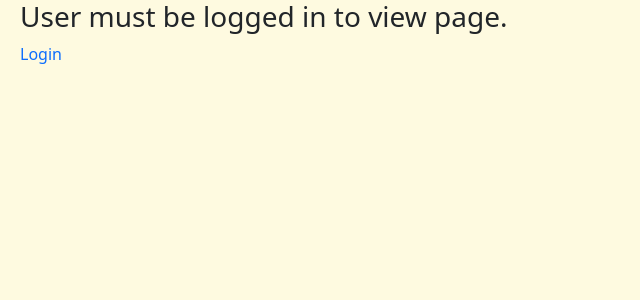
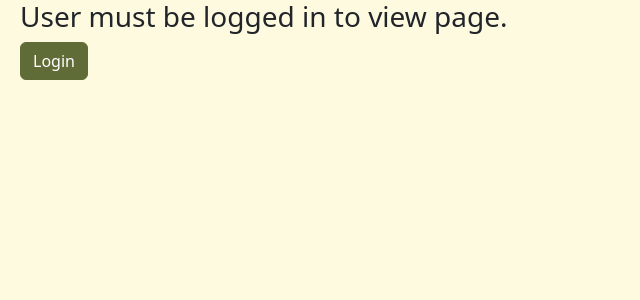
Before and after one commit to raymond-lee093/miniproject4RaymondLee, a Django app: page /polls/ in a window 1280 px wide. Shown: the top 300 px of the page, without its empty margins (0-640 px from the left). Run offline with Django 5.2, Linux system fonts and the light colour scheme.

Commit message:
Modified templates to not show information if user is logged out.

```diff
--- a/mysite/polls/templates/polls/detail.html
+++ b/mysite/polls/templates/polls/detail.html
@@ -30,7 +30,7 @@
     <a href="#" class="btn btn-secondary btn-sm" data-bs-toggle="modal" data-bs-target="#logoutConfirmationModal">Logout</a>
 {% else %}
     <h3>User must be logged in to view page.</h3>
-    <p style="margin-bottom: 5px;"><a style="text-decoration: none;" href="{% url "login" %}">Login</a></p>
+    <a href="{% url 'login' %}" class="btn btn-primary me-2">Login</a>
 {% endif %}
 
  <!-- Logout Confirmation Modal -->
--- a/mysite/polls/templates/polls/index.html
+++ b/mysite/polls/templates/polls/index.html
@@ -26,7 +26,7 @@
         {% endif %}
     {% else %}
         <h3>User must be logged in to view page.</h3>
-        <p style="margin-bottom: 5px;"><a style="text-decoration: none;" href="{% url "login" %}">Login</a></p>
+        <a href="{% url 'login' %}" class="btn btn-primary me-2">Login</a>
     {% endif %}
 
     <!-- Logout Confirmation Modal -->
--- a/mysite/polls/templates/polls/results.html
+++ b/mysite/polls/templates/polls/results.html
@@ -25,7 +25,7 @@
     <a href="#" class="btn btn-secondary btn-sm" data-bs-toggle="modal" data-bs-target="#logoutConfirmationModal">Logout</a>
 {% else %}
     <h3>User must be logged in to view page.</h3>
-    <p style="margin-bottom: 5px;"><a style="text-decoration: none;" href="{% url "login" %}">Login</a></p>
+    <a href="{% url 'login' %}" class="btn btn-primary me-2">Login</a>
 {% endif %}
 
   <!-- Logout Confirmation Modal -->
```
